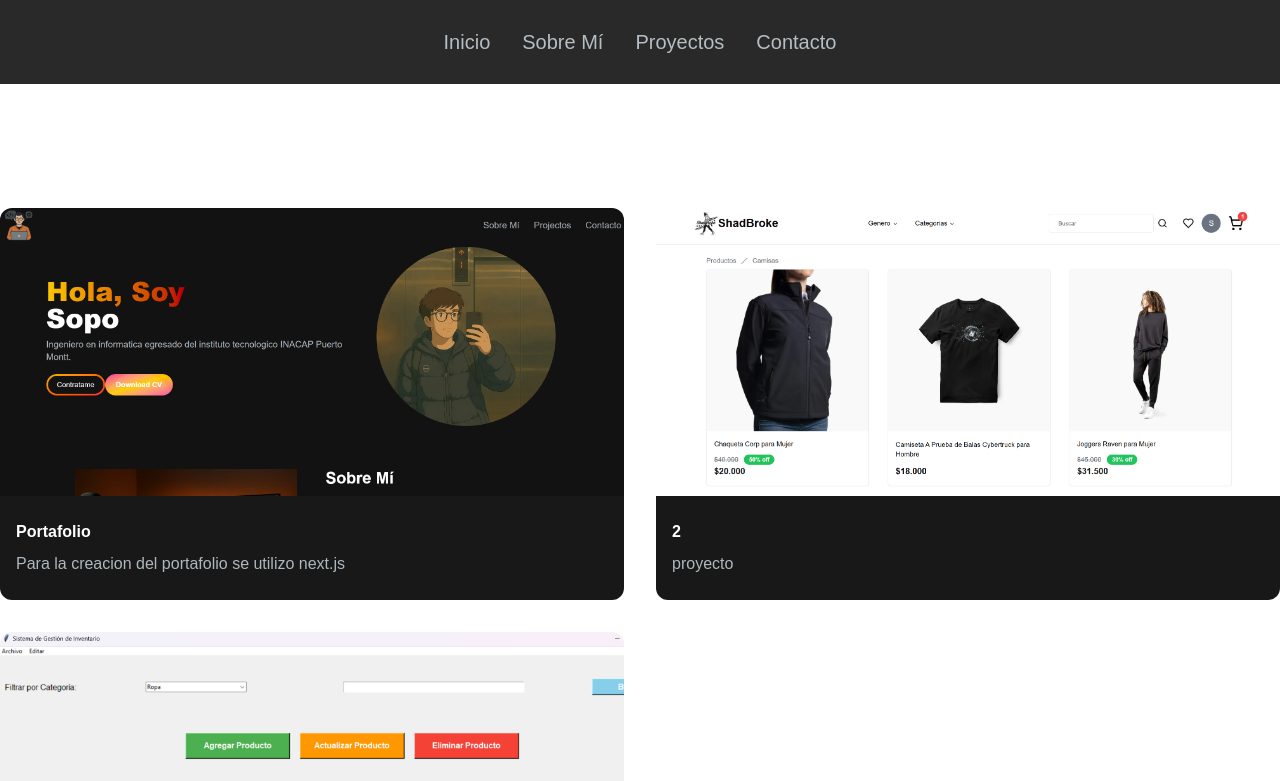
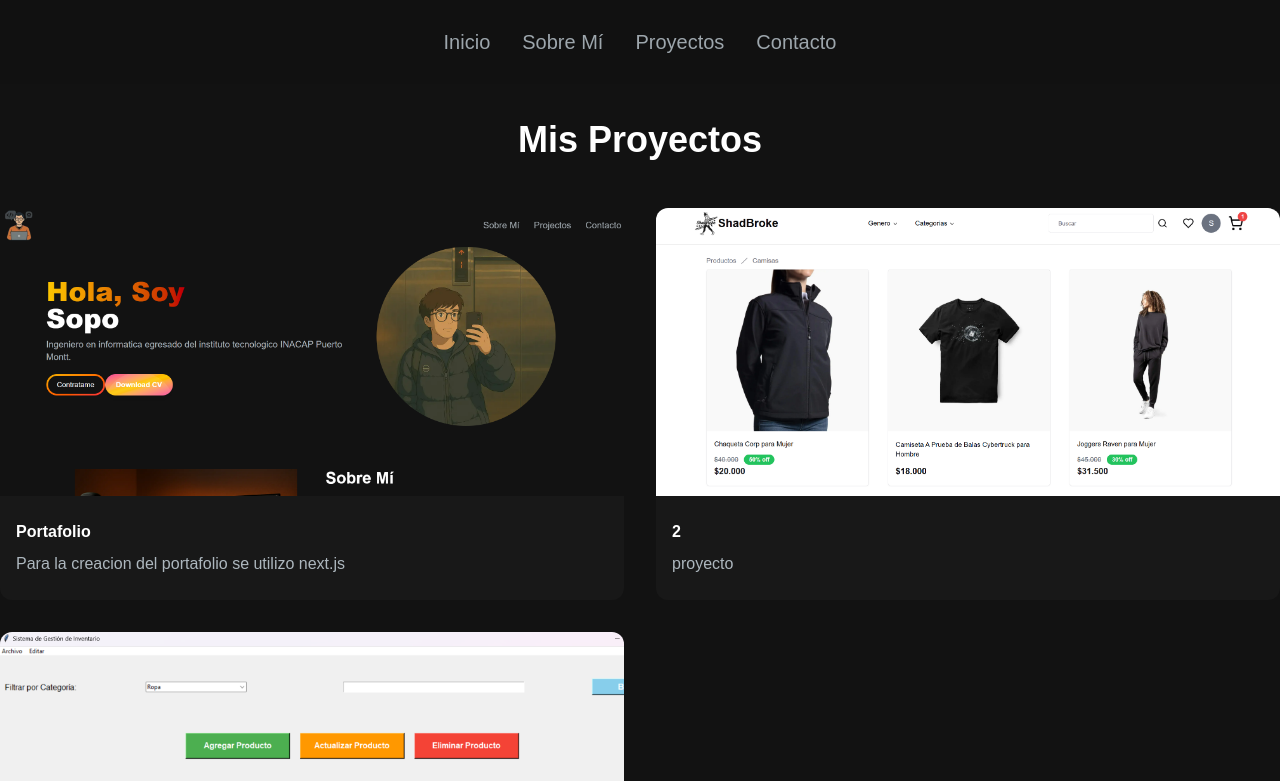
Before and after one commit to Sebvstiann/Porfolio-Next.js, a Next.js app: page /projects in a window 1280 px wide. Shown: the top 781 px of the page. Built offline with nearby package versions, Linux system fonts and the light colour scheme.

Commit message:
Build fixed

```diff
--- a/src/app/about/page.tsx
+++ b/src/app/about/page.tsx
@@ -3,8 +3,12 @@
 
 export default function About() {
   return (
-    <div>
-        <AboutSection/>
-    </div>
-  )
+      <main className="flex min-h-screen flex-col bg-[#121212]">
+            <AboutSection/>
+            <div className="container mx-auto px-12 py-15">
+
+            </div>
+      </main>
+
+    );
 }
--- a/src/app/projects/page.tsx
+++ b/src/app/projects/page.tsx
@@ -3,9 +3,12 @@
 
 export default function projects() {
   return (
-    <div>
-        <ProjectSection/>
-    </div>
+    <main className="flex min-h-screen flex-col bg-[#121212]">
+          <ProjectSection/>
+          <div className="container mx-auto px-12 py-15">
 
-  )
+          </div>
+    </main>
+
+  );
 }
```
